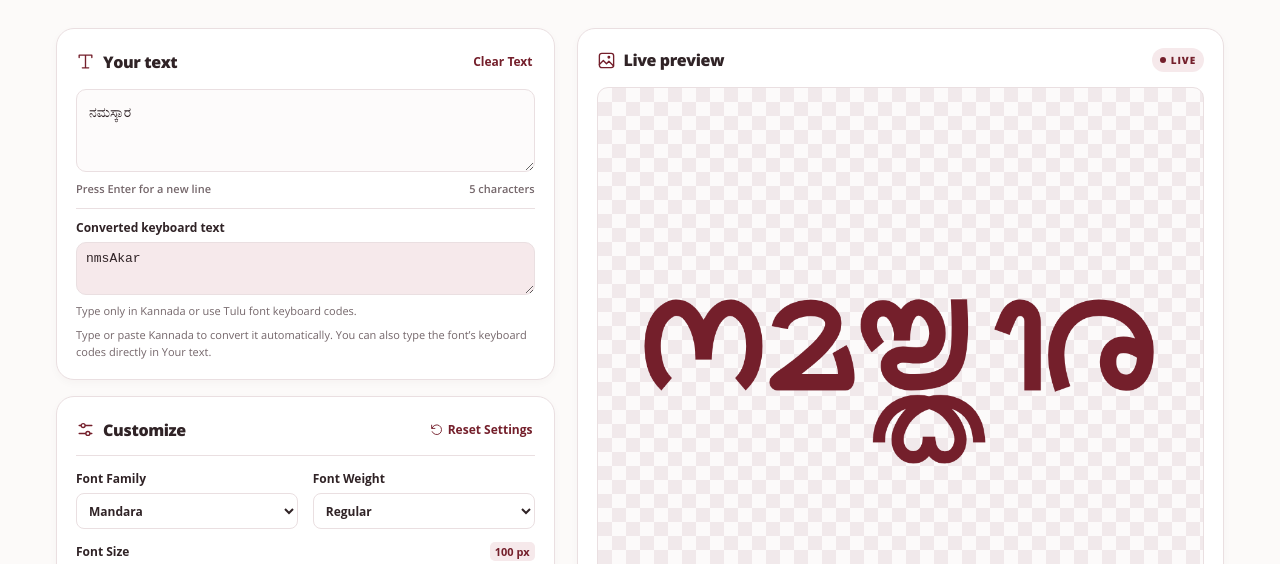
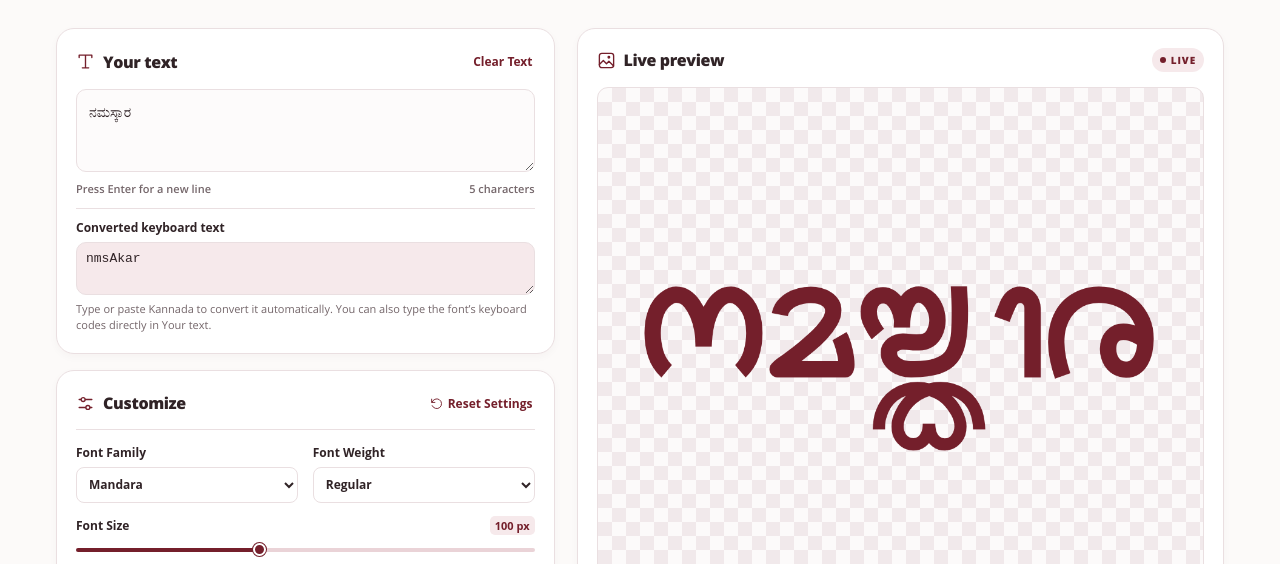
Before and after one commit to prithvituluve/tulupnggenerator, a plain HTML site: page index.html in a window 1280 px wide. Shown: the part 213-777 px from the top of the page. Drawn offline with Linux system fonts and the light colour scheme; a web font is replaced by a local one.

Commit message:
Update index.html

```diff
--- a/index.html
+++ b/index.html
@@ -38,9 +38,6 @@
         <div class="font-conversion" id="font-conversion" hidden>
           <label for="converted-text">Converted keyboard text</label>
           <textarea id="converted-text" dir="ltr" rows="2" readonly spellcheck="false" aria-describedby="font-note"></textarea>
-          <p style="font-size: 11px; color: #74666a; margin: 8px 0;">
-  Type only in Kannada or use Tulu font keyboard codes.
-</p>
           <p id="font-note">Type or paste Kannada to convert it automatically. You can also type the font’s keyboard codes directly in Your text.</p>
         </div>
         <a class="preview-jump quiet" href="#live-preview">View preview and download ↓</a>
```
